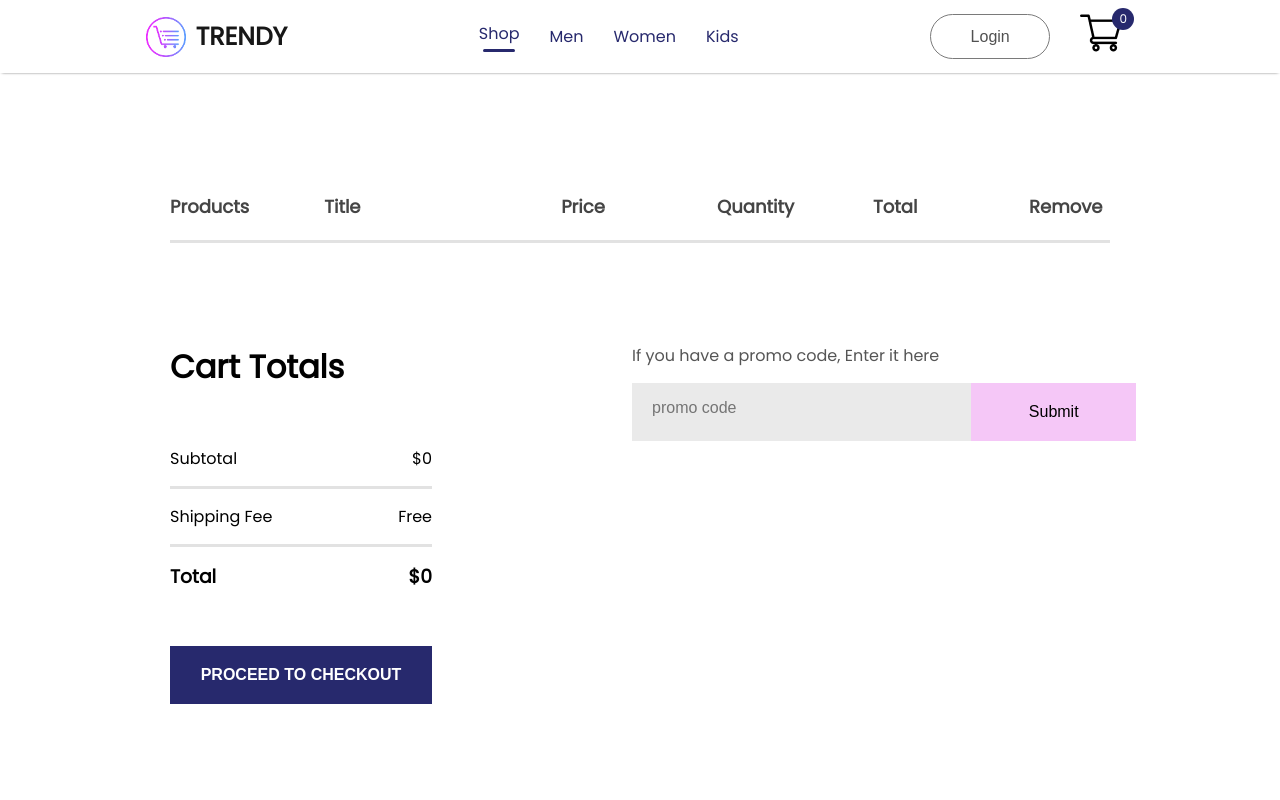
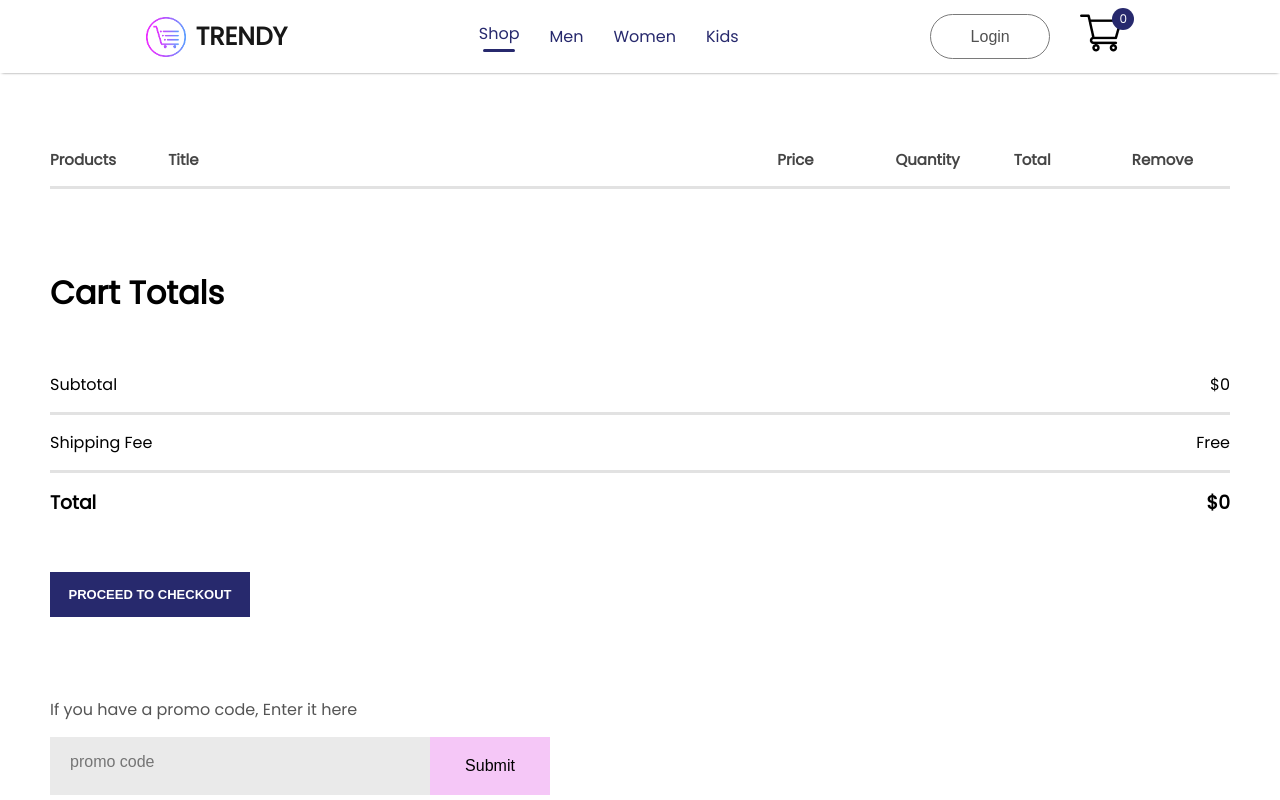
Before and after one commit to Rupeshkumar23/Ecommerce_React_JS, a React (Create React App) app: page /cart in a window 1280 px wide. Shown: the top 800 px of the page. Built offline with nearby package versions, Linux system fonts and the light colour scheme; a web font is replaced by a local one.

Commit message:
updated code

```diff
--- a/src/Components/CartItems/CartItems.css
+++ b/src/Components/CartItems/CartItems.css
@@ -94,3 +94,59 @@
     color: black;
     cursor: pointer;
 }
+@media (max-width:1280px) {
+    .cartitems{
+        margin: 60px 50px;
+    }
+    .cartitems_format_main{
+        grid-template-columns: 0.5fr 3fr 0.5fr 0.5fr 0.5fr 0.5fr;
+        gap: 20px;
+        padding: 15px 0px;
+        font-size: 15px;
+    }
+    .carticon_product_icon{
+        height: 50px;
+    }
+    .cartitems_remove_icon{
+        margin: auto;
+    }
+    .cartitems_quantity{
+        width: 40px;
+        height: 30px;
+    }
+    .cartitems_down{
+        margin: 80px 0px;
+        flex-direction: column;
+        gap: 80px;
+    }
+    .cartitems_total{
+        margin: 0;
+    }
+    .cartitems_total button{
+        max-width: 200px;
+        height: 45px;
+        font-size: 13px;
+    }
+    .cartitems_promobox{
+        width: auto;
+        max-width: 500px;
+    }
+    .cartitems_promobox input{
+        width: 100%;
+    }
+    .cartitems_promobox button{
+        width: 120px;
+        margin-left: -120px;
+    }
+}
+@media  (max-width: 500px) {
+    .cartitems_format_main {
+        display: none;
+    }
+
+    .cartitems_format {
+        display: grid;
+        grid-template-columns: 0.5fr 3fr 0.5fr;
+        gap: 10px;
+    }
+}
```
